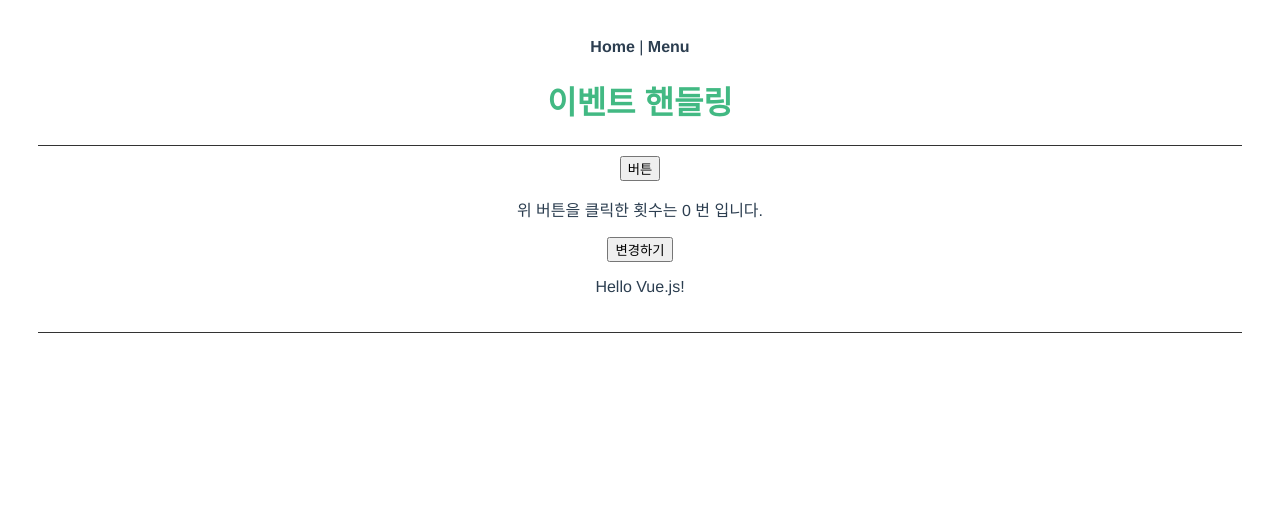
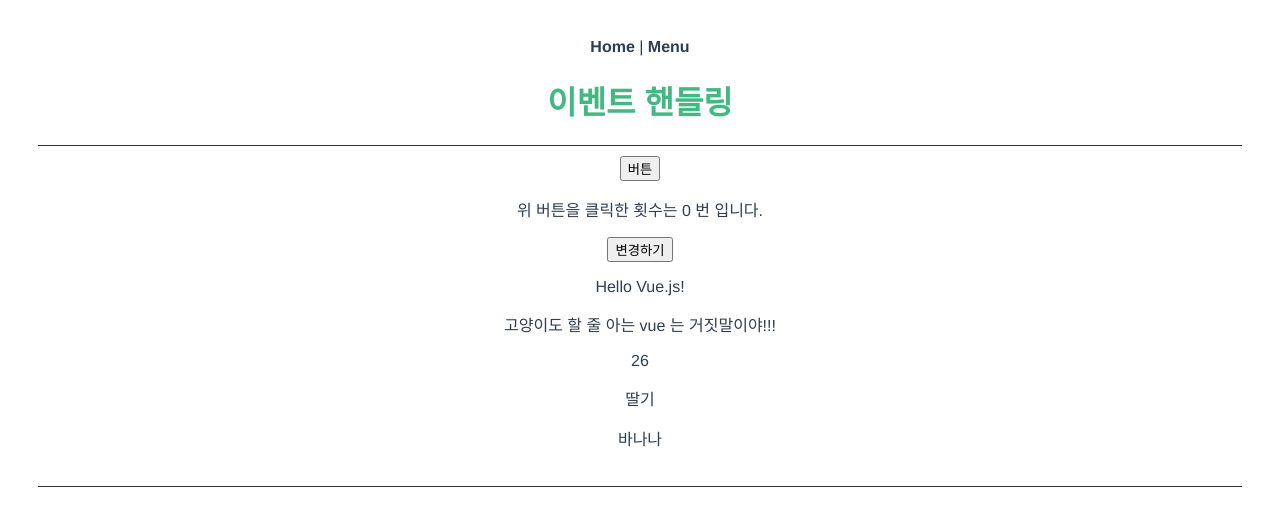
Before and after one commit to kyeongmin21/vueStudy, a Vue app: page /event in a window 1280 px wide. Shown: the top 526 px of the page. Built offline with nearby package versions, Linux system fonts and the light colour scheme.

Commit message:
객체와 배열와 배열 내부 요소 출력하기

```diff
--- a/src/views/Event.vue
+++ b/src/views/Event.vue
@@ -12,6 +12,10 @@
       </transition>
 
 
+      <p>{{ message.value }}</p>
+      <p>{{ message.value.length }}</p>
+      <p>{{ list[2] }}</p>
+      <p>{{ list[idx] }}</p>
     </section>
   </div>
 </template>
@@ -25,6 +29,11 @@ export default {
     return {
       num: 0,
       show: true,
+      message: {
+        value: '고양이도 할 줄 아는 vue 는 거짓말이야!!!'
+      },
+      list: ['사과', '바나나', '딸기'],
+      idx: 1
     };
   },
   methods: {
```
